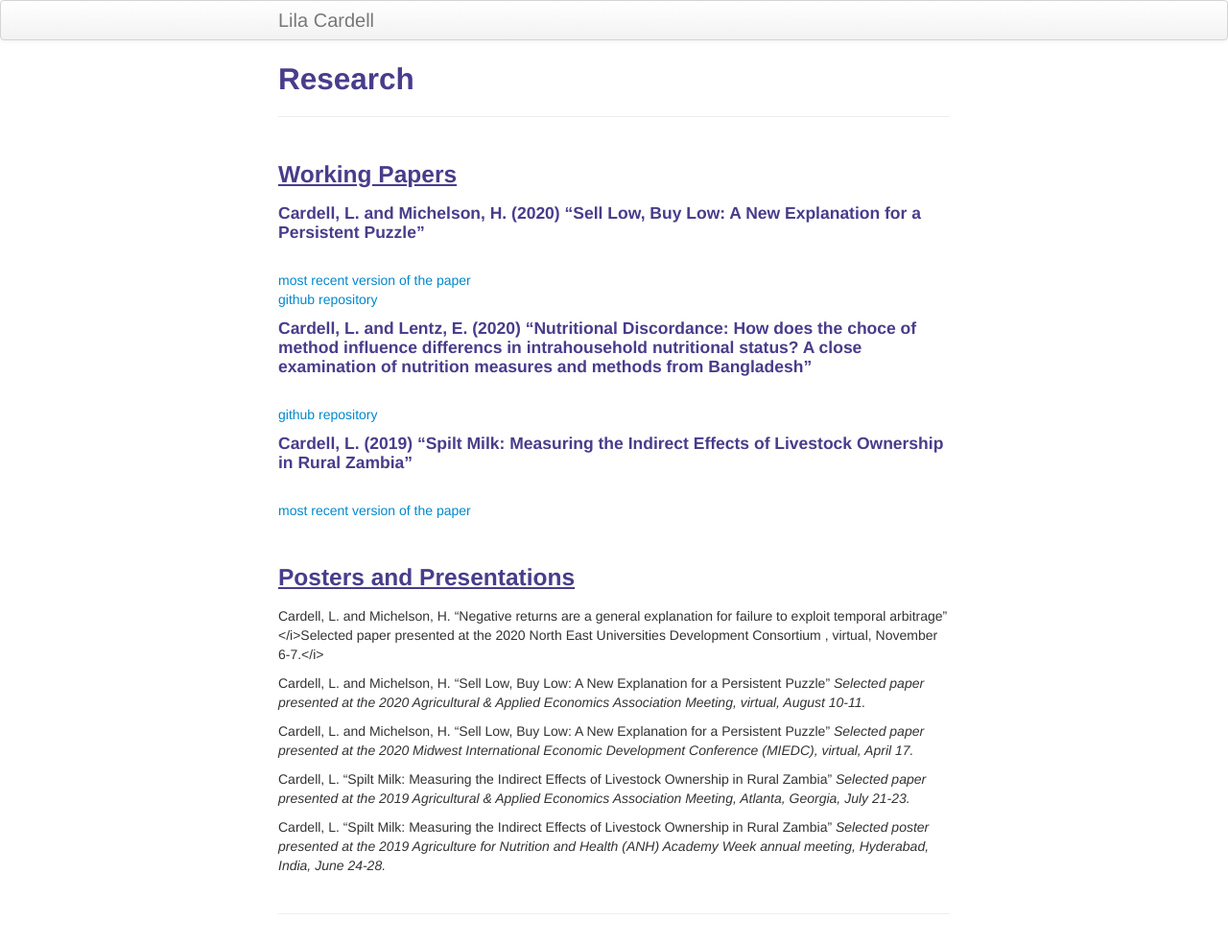
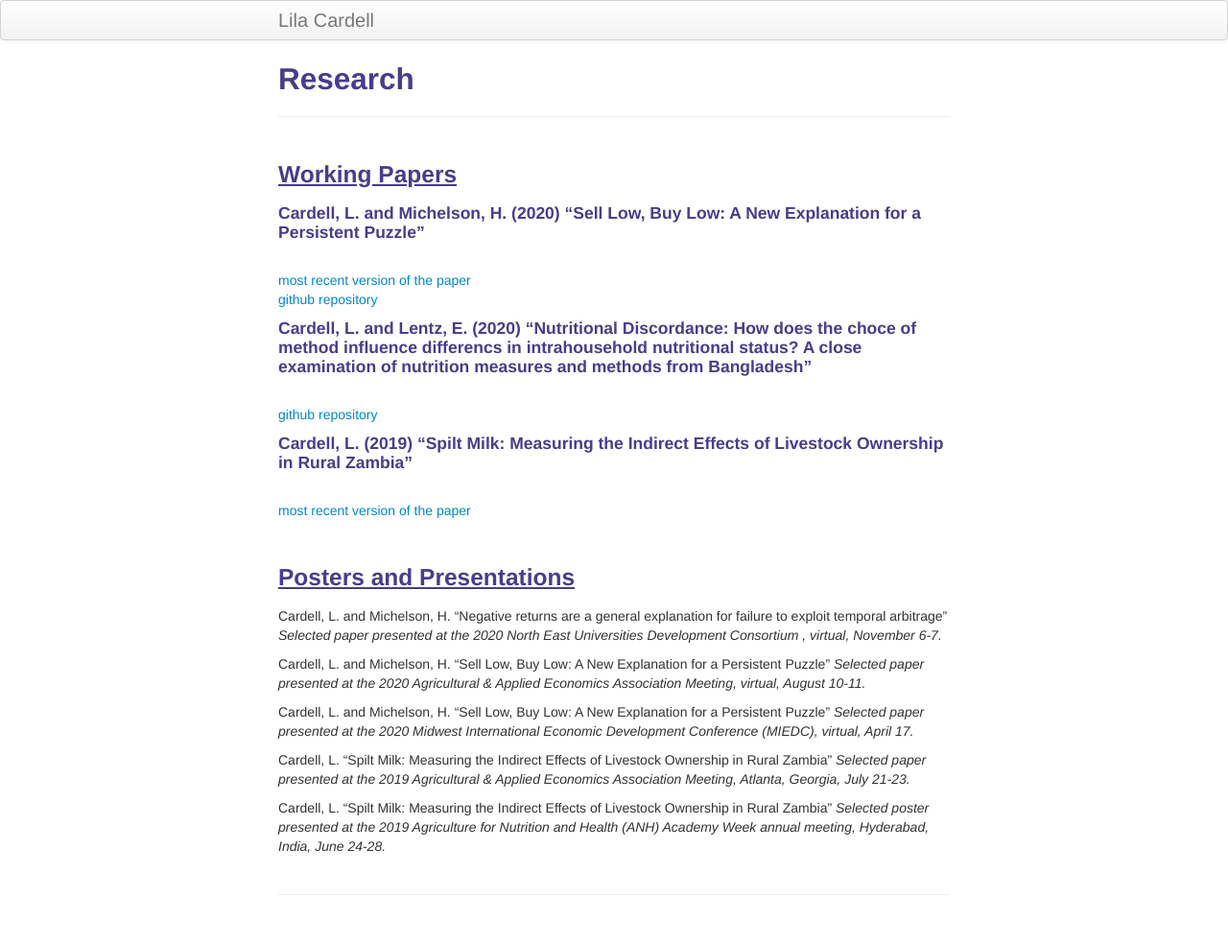
Before and after one commit to lilacardell/lilacardell.github.io, a Jekyll site: the page built from pages/research.md, in a window 1280 px wide. Shown: the whole page at 96% size. Built offline with Jekyll 4.4.1, drawn with Linux system fonts in a browser that asks for light colours.

```diff
--- a/pages/research.md
+++ b/pages/research.md
@@ -35,7 +35,7 @@ description: Lila Cardell's research
 
 ### <u>Posters and Presentations</u>
 
-Cardell, L. and Michelson, H. “Negative returns are a general explanation for failure to exploit temporal arbitrage” </i>Selected paper presented at the 2020 North East Universities Development Consortium , virtual, November 6-7.</i>
+Cardell, L. and Michelson, H. “Negative returns are a general explanation for failure to exploit temporal arbitrage” <i>Selected paper presented at the 2020 North East Universities Development Consortium , virtual, November 6-7.</i>
 <br>
 
 Cardell, L. and Michelson, H. "Sell Low, Buy Low: A New Explanation for a Persistent Puzzle" <i>Selected paper presented at the 2020 Agricultural & Applied Economics Association Meeting, virtual, August 10-11.</i>
```
